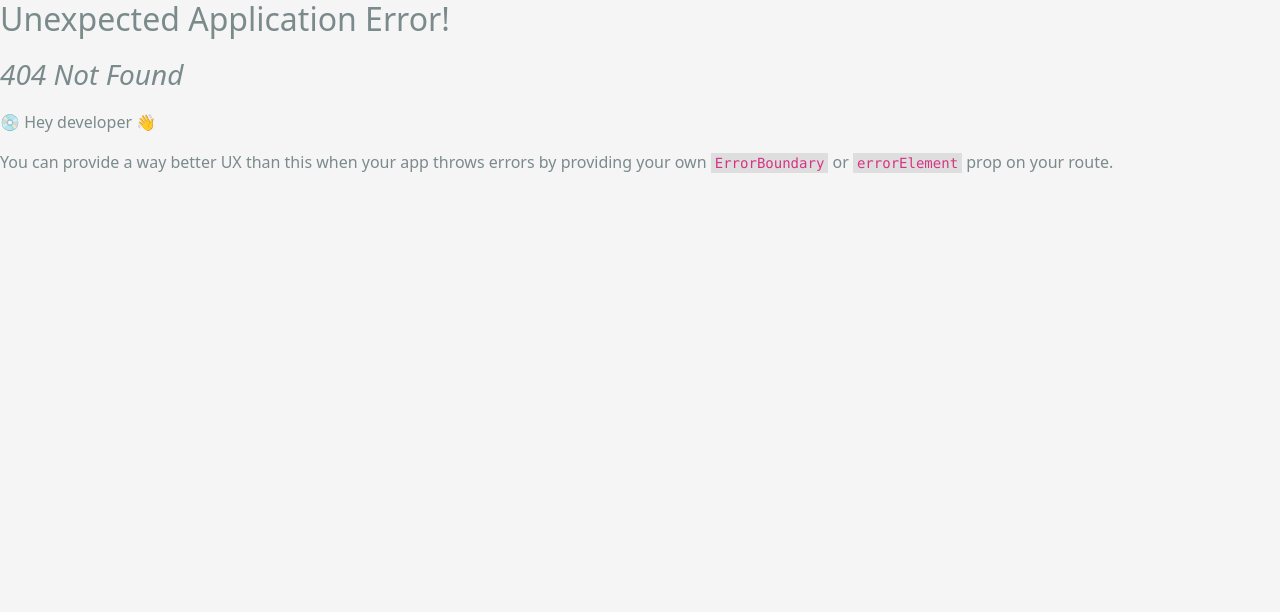
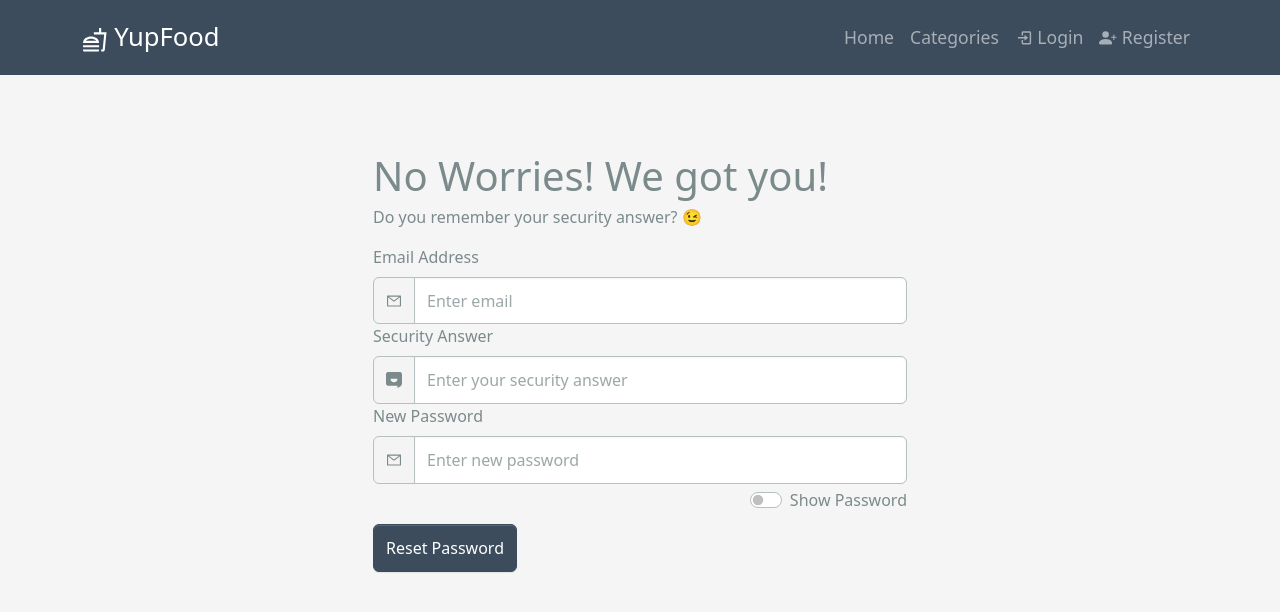
Before and after one commit to capo33/recipes-blog, a React (Create React App) app in the folder frontend/: page /forgot-password in a window 1280 px wide. Before the commit this address had no page. Shown: the top 612 px of the page. Built offline with nearby package versions, Linux system fonts and the light colour scheme.

Commit message:
create ForgotPassword component

```diff
--- a/frontend/src/interfaces/AuthInterface.ts
+++ b/frontend/src/interfaces/AuthInterface.ts
@@ -74,3 +74,9 @@ export interface IUpdateProfile {
   interests?: string[];
   role?: string;
 }
+
+export interface IForgotPassword {
+  email: string;
+  answer: string;
+  newPassword: string;
+}
--- /dev/null
+++ b/frontend/src/pages/Auth/ForgotPassword.tsx
@@ -0,0 +1,124 @@
+import React, { useState } from "react";
+import { toast } from "react-hot-toast";
+import { SiAnswer } from "react-icons/si";
+import { AiOutlineMail } from "react-icons/ai";
+import { useNavigate } from "react-router-dom";
+import { Button, Form, InputGroup } from "react-bootstrap";
+
+import { useAppDispatch } from "../../redux/app/store";
+import { IForgotPassword } from "../../interfaces/AuthInterface";
+import FormContainer from "../../components/FormContainer/Index";
+import { forgotPassword } from "../../redux/feature/Auth/authSlice";
+
+const ForgotPassword = () => {
+  const [showPassword, setShowPassword] = useState(false);
+  const [formData, setFormData] = useState<IForgotPassword>({
+    email: "",
+    answer: "",
+    newPassword: "",
+  });
+
+  const dispatch = useAppDispatch();
+  const navigate = useNavigate();
+
+  // Show password toggle
+  const handleClickShowPassword = () => setShowPassword((show) => !show);
+
+  const handleChange = (e: React.ChangeEvent<HTMLInputElement>) => {
+    const { name, value } = e.target;
+    setFormData((prev) => ({
+      ...prev,
+      [name]: value,
+    }));
+  };
+
+  const resetForm = () => {
+    setFormData({
+      email: "",
+      answer: "",
+      newPassword: "",
+    });
+  };
+
+  const handleSubmit = async (e: React.FormEvent<HTMLFormElement>) => {
+    e.preventDefault();
+    dispatch(forgotPassword({ formData, toast, navigate }));
+    resetForm();
+  };
+
+  return (
+    <FormContainer className='mt-5'>
+      <h1 className='mb-1'>No Worries! We got you!</h1>
+      <p>Do you remember your security answer? 😉</p>
+      <Form onSubmit={handleSubmit}>
+        {/* Email */}
+        <Form.Group controlId='email'>
+          <Form.Label>Email Address</Form.Label>
+          <InputGroup>
+            <InputGroup.Text id='basic-addon1'>
+              <AiOutlineMail />
+            </InputGroup.Text>
+            <Form.Control
+              type='email'
+              name='email'
+              value={formData.email}
+              placeholder='Enter email'
+              onChange={handleChange}
+            />
+          </InputGroup>
+        </Form.Group>
+
+        {/* Answer */}
+        <Form.Group controlId='answer'>
+          <Form.Label>Security Answer</Form.Label>
+          <InputGroup>
+            <InputGroup.Text id='basic-addon1'>
+              <SiAnswer />
+            </InputGroup.Text>
+            <Form.Control
+              type='text'
+              name='answer'
+              value={formData.answer}
+              placeholder='Enter your security answer'
+              onChange={handleChange}
+            />
+          </InputGroup>
+        </Form.Group>
+
+        {/* Password */}
+        <Form.Group controlId='password'>
+          <Form.Label>New Password</Form.Label>
+          <InputGroup>
+            <InputGroup.Text id='basic-addon1'>
+              <AiOutlineMail />
+            </InputGroup.Text>
+            <Form.Control
+              type={showPassword ? "text" : "password"}
+              name='newPassword'
+              value={formData.newPassword}
+              placeholder='Enter new password'
+              onChange={handleChange}
+            />
+          </InputGroup>
+        </Form.Group>
+
+        <Form.Group
+          controlId='showPassword'
+          className='mt-1 d-flex justify-content-end'
+        >
+          <Form.Check
+            type='switch'
+            label='Show Password'
+            onClick={handleClickShowPassword}
+          />
+        </Form.Group>
+
+        <Button type='submit' variant='primary' className='mt-2'>
+          Reset Password
+        </Button>
+      </Form>
+    </FormContainer>
+  );
+};
+
+export default ForgotPassword;
--- a/frontend/src/routes/routes.tsx
+++ b/frontend/src/routes/routes.tsx
@@ -23,6 +23,7 @@ import Profile from "../pages/UserProfile/Profile";
 import UpdateProfile from "../pages/UserProfile/UpdateProfile";
 import Users from "../pages/UserProfile/admin/Users";
 import UserEdit from "../pages/UserProfile/admin/UserEdit";
+import ForgotPassword from "../pages/Auth/ForgotPassword";
 
 const routes = createBrowserRouter(
   createRoutesFromElements(
@@ -30,11 +31,13 @@ const routes = createBrowserRouter(
       <Route path='' element={<Home />} />
       <Route path='login' element={<Login />} />
       <Route path='register' element={<Register />} />
+      <Route path='/forgot-password' element={<ForgotPassword />} />
       <Route path='recipe-details/:recipeId' element={<RecipeDetails />} />
       <Route path='add-recipe' element={<AddRecipe />} />
       <Route path='categories' element={<Categories />} />
       <Route path='/category/:slug' element={<CategoryDetails />} />
       <Route path='/user-profile/:guestID' element={<GuestProfile />} />
+
 
       <Route path='' element={<PrivateRoute />}>
         <Route path='/saved-recipes' element={<SavedRecipes />} />
```
